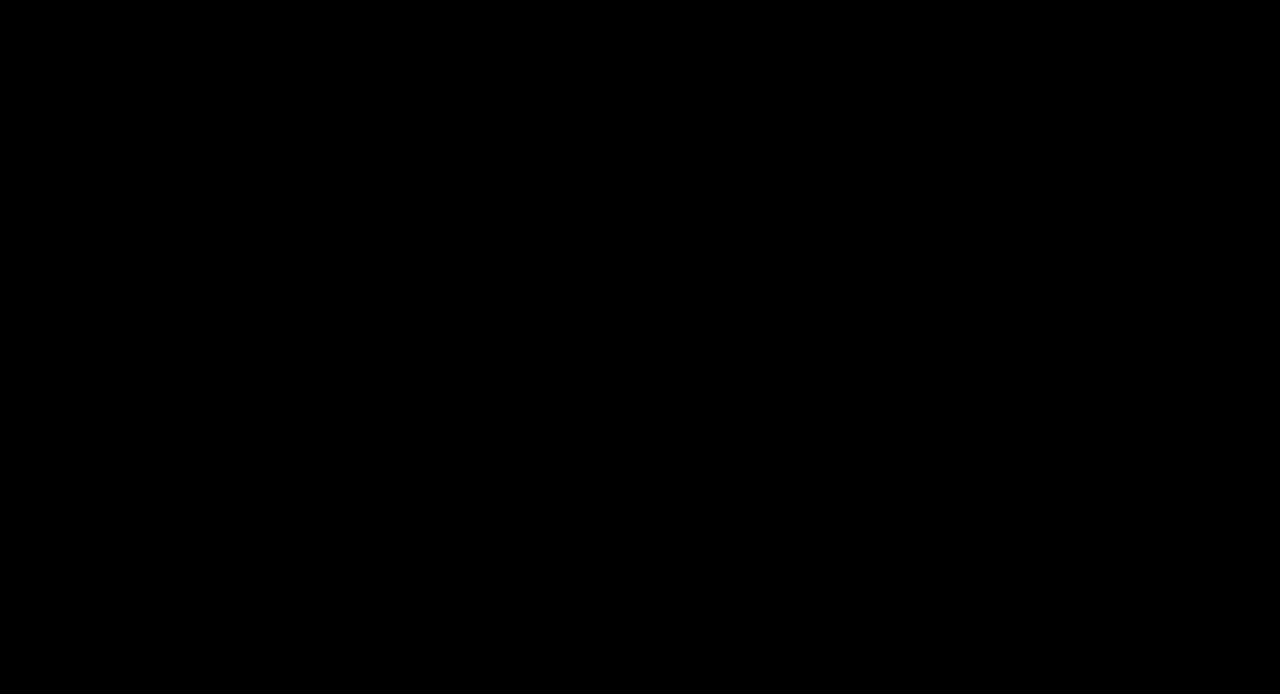
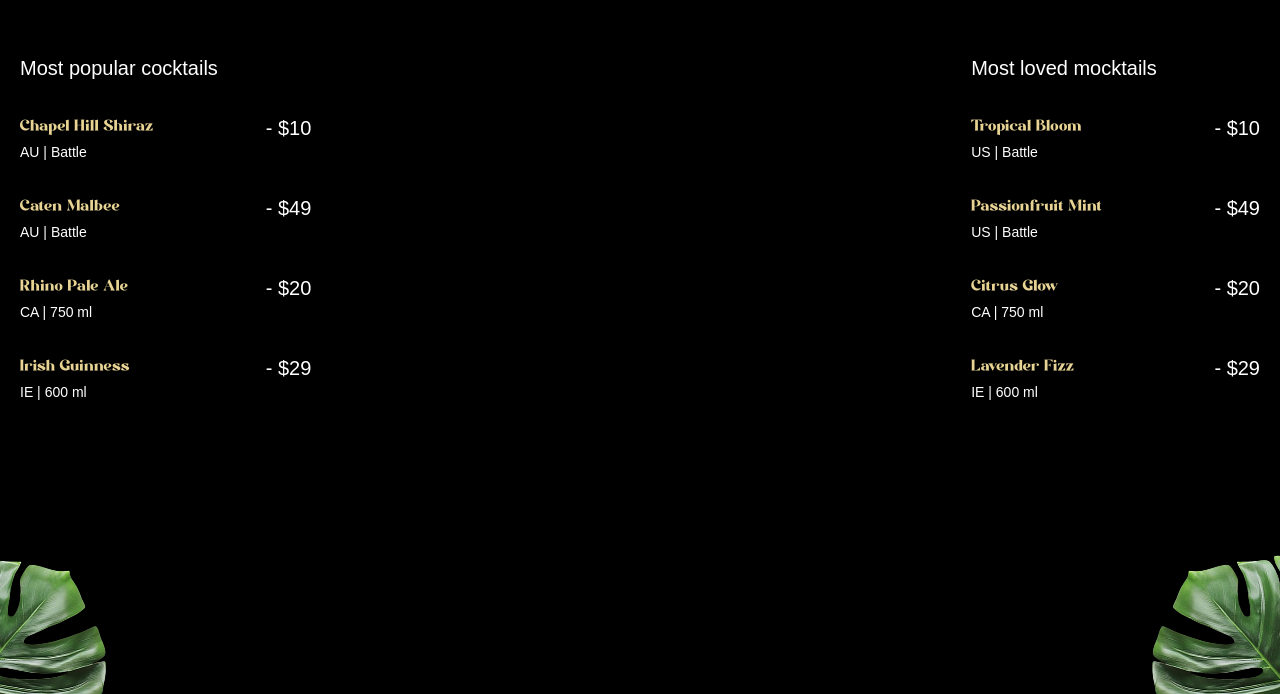
Before and after one commit to aldoSN003/gsap-cocktails, a React (Vite) app in the folder gsap-landing/: page / in a window 1280 px wide. Shown: the part 906-1600 px from the top of the page. Built offline with nearby package versions, Linux system fonts and the light colour scheme; a web font is replaced by a local one.

Commit message:
implement cockails section

```diff
--- a/gsap-landing/src/App.jsx
+++ b/gsap-landing/src/App.jsx
@@ -3,6 +3,7 @@ import React from 'react'
 import gsap from "gsap";
 import Navbar from "./components/Navbar.jsx";
 import Hero from "./components/Hero.jsx";
+import Cocktails from "./components/Cocktails.jsx";
 gsap.registerPlugin(ScrollTrigger, SplitText);
 
 const App = () => {
@@ -10,8 +11,7 @@ const App = () => {
      <main>
          <Navbar />
          <Hero/>
-
-
+         <Cocktails/>
 
      </main>
     )
--- /dev/null
+++ b/gsap-landing/src/components/Cocktails.jsx
@@ -0,0 +1,72 @@
+import React from 'react'
+import {cocktailLists, mockTailLists} from "../../constants/index.js";
+import {useGSAP} from "@gsap/react";
+import gsap from "gsap";
+
+const Cocktails = () => {
+    useGSAP(() => {
+        const parallaxTimeline = gsap.timeline({
+            scrollTrigger: {
+                trigger: "#cocktails",
+                start: 'top 30%',
+                end: 'bottom 80%',
+                scrub: true,
+
+            }
+        })
+        parallaxTimeline.from("#c-left-leaf", {
+            x: -100,
+            y: 100,
+        }).from(
+            "#c-right-leaf",
+            {x: 100, y: 100}
+        )
+    }, []);
+
+
+
+    return (// Remember to add an 'id' every time you want to interact with a component using gsap animations
+        <section id="cocktails">
+            <img src="/images/cocktail-left-leaf.png" alt="l-leaf" id="c-left-leaf"/>
+            <img src="/images/cocktail-right-leaf.png" alt="r-leaf" id="c-right-leaf"/>
+
+            <div className="list">
+                <div className="popular">
+                    <h2> Most popular cocktails</h2>
+                    <ul>
+                        {cocktailLists.map((drink) => (<li key={drink.name}>
+                            <div className="md:me-28">
+                                <h3>
+                                    {drink.name}
+                                </h3>
+                                <p>{drink.country} | {drink.detail}</p>
+
+
+                            </div>
+                            <span>- {drink.price}</span>
+                        </li>))}
+                    </ul>
+                </div>
+
+
+                <div className="loved">
+                    <h2> Most loved mocktails</h2>
+                    <ul>
+                        {mockTailLists.map((drink) => (<li key={drink.name}>
+                            <div className="me-28">
+                                <h3>
+                                    {drink.name}
+                                </h3>
+                                <p>{drink.country} | {drink.detail}</p>
+
+
+                            </div>
+                            <span>- {drink.price}</span>
+                        </li>))}
+                    </ul>
+                </div>
+
+            </div>
+        </section>)
+}
+export default Cocktails
```
Also changed, not shown: gsap-landing/src/components/Hero.jsx (+19 -23 lines).
